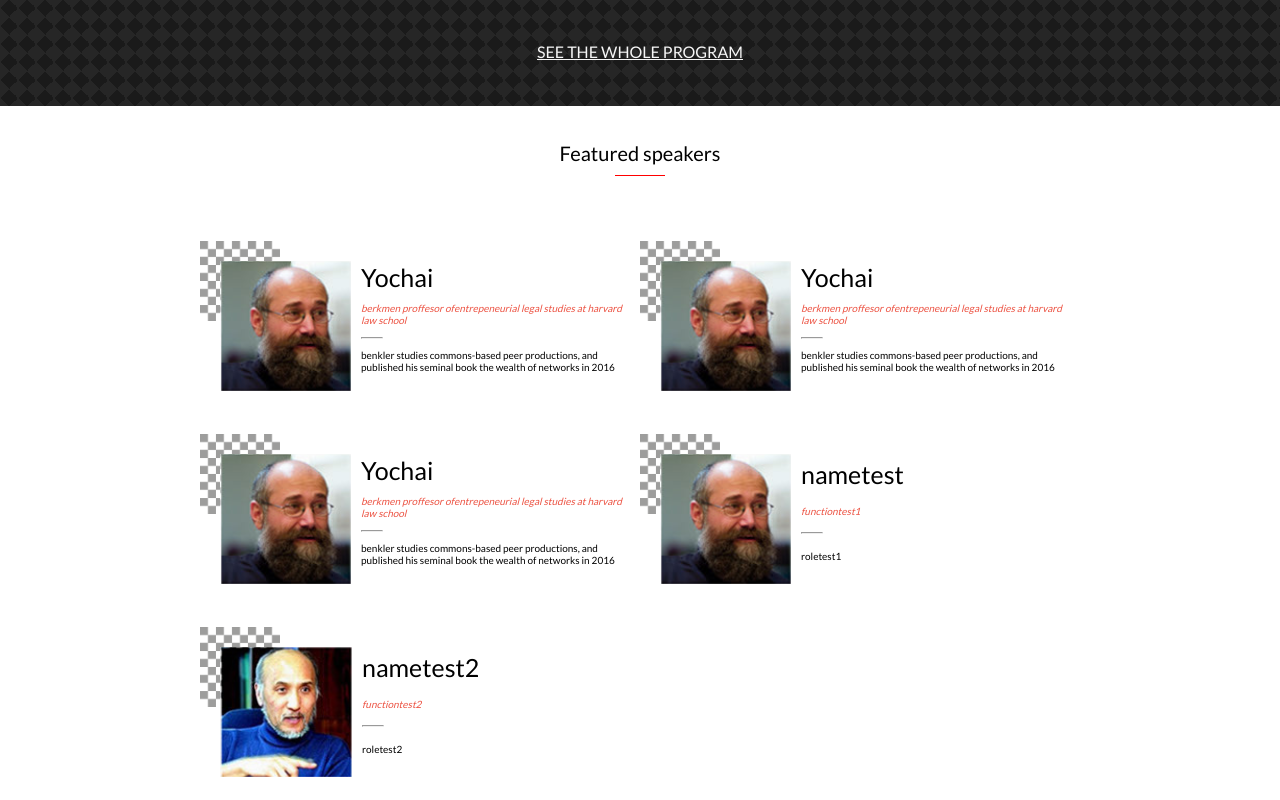
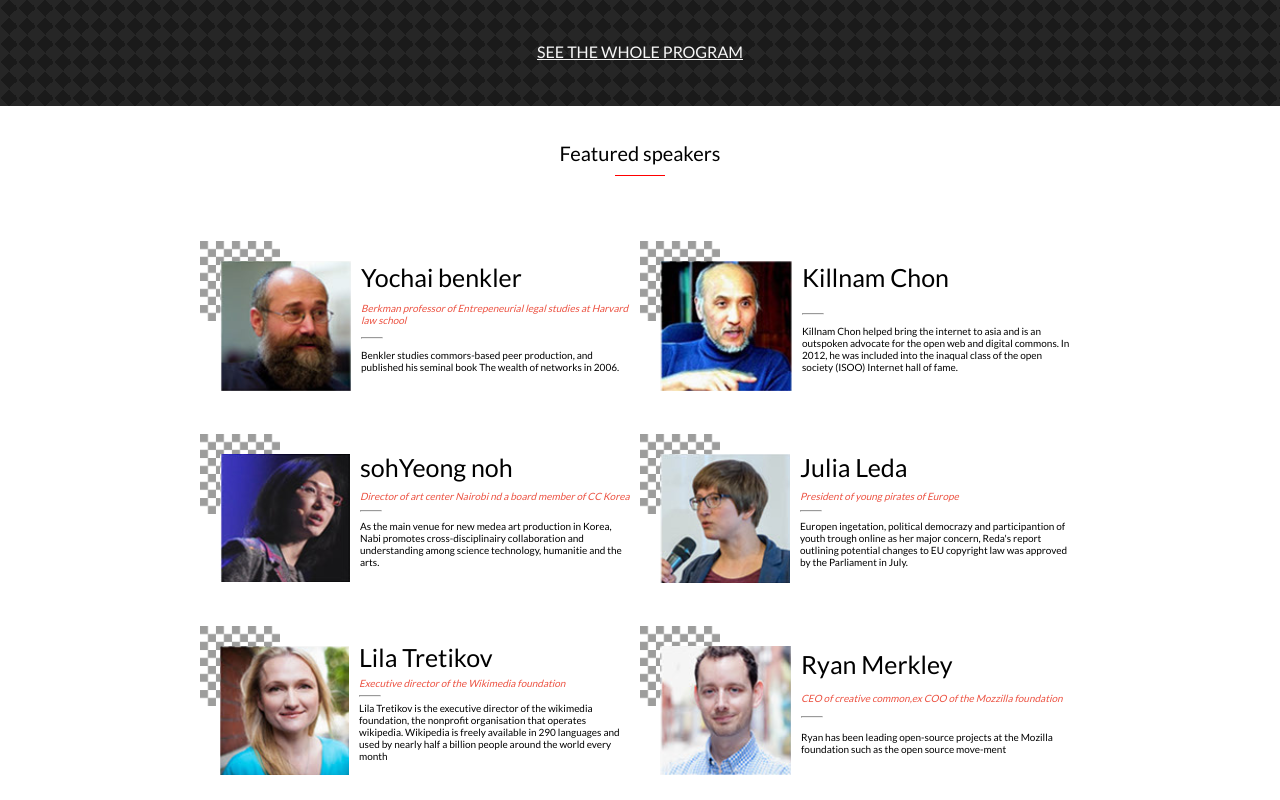
Before and after one commit to Timowest12/capstone, a website: page index.html in a window 1280 px wide. Shown: the part 1036-1836 px from the top of the page. Drawn offline with Linux system fonts and the light colour scheme; a web font is replaced by a local one.

Commit message:
Add speaker data

```diff
--- a/index.html
+++ b/index.html
@@ -110,39 +110,7 @@
             <hr class="announcehr">
         </div>
         <div class="speakers">
-            <div class="speaker">
-                <div class="speakerleft">
-                    <img src="assets/images/speaker1.png" alt="">
-                </div>
-                <div class="speakerright">
-                    <p class="speakername">Yochai</p>
-                    <p class="speakertitle">berkmen proffesor ofentrepeneurial legal studies at harvard law school</p>
-                    <hr class="speakerhr">
-                    <p class="speakerfunction">benkler studies commons-based peer productions, and published his seminal book the wealth of networks in 2016 </p>
-                </div>
-            </div>
-            <div class="speaker">
-                <div class="speakerleft">
-                    <img src="assets/images/speaker1.png" alt="">
-                </div>
-                <div class="speakerright">
-                    <p class="speakername">Yochai</p>
-                    <p class="speakertitle">berkmen proffesor ofentrepeneurial legal studies at harvard law school</p>
-                    <hr class="speakerhr">
-                    <p class="speakerfunction">benkler studies commons-based peer productions, and published his seminal book the wealth of networks in 2016 </p>
-                </div>
-            </div>
-            <div class="speaker">
-                <div class="speakerleft">
-                    <img src="assets/images/speaker1.png" alt="">
-                </div>
-                <div class="speakerright">
-                    <p class="speakername">Yochai</p>
-                    <p class="speakertitle">berkmen proffesor ofentrepeneurial legal studies at harvard law school</p>
-                    <hr class="speakerhr">
-                    <p class="speakerfunction">benkler studies commons-based peer productions, and published his seminal book the wealth of networks in 2016 </p>
-                </div>
-            </div>
+
         </div>
 
     </section>
--- a/scripts/js.js
+++ b/scripts/js.js
@@ -1,9 +1,50 @@
-const speakers = [{
-  name: 'nametest', title: 'functiontest1', function: 'roletest1', image: 'speaker1.png',
-}, {
-  name: 'nametest2', title: 'functiontest2', function: 'roletest2', image: 'speaker2.png',
-}];
-const speakersoutput = document.querySelector('.speakers');
+const speakers = [
+  {
+    name: "Yochai benkler",
+    title:
+      "Berkman professor of Entrepeneurial legal studies at Harvard law school",
+    function:
+      "Benkler studies commors-based peer production, and published his seminal book The wealth of networks in 2006.",
+    image: "speaker1.png",
+  },
+  {
+    name: "Killnam Chon",
+    title:
+      "",
+    function:
+      "Killnam Chon helped bring the internet to asia and is an outspoken advocate for the open web and digital commons. In 2012, he was included into the inaqual class of the open society (ISOO) Internet hall of fame.",
+    image: "speaker2.png",
+  },
+  {
+    name: "sohYeong noh",
+    title: "Director of art center Nairobi nd a board member of CC Korea",
+    function:
+      "As the main venue for new medea art production in Korea, Nabi promotes cross-disciplinairy collaboration and understanding among science technology, humanitie and the arts.",
+    image: "speaker3.png",
+  },
+  {
+    name: "Julia Leda",
+    title: "President of young pirates of Europe",
+    function:
+      "Europen ingetation, political democrazy and participantion of youth trough online as her major concern, Reda's report outlining potential changes to EU copyright law was approved by the Parliament in July.",
+    image: "speaker4.png",
+  },
+  {
+    name: "Lila Tretikov",
+    title: "Executive director of the Wikimedia foundation",
+    function:
+      "Lila Tretikov is the executive director of the wikimedia foundation, the nonprofit organisation that operates wikipedia. Wikipedia is freely available in 290 languages and used by nearly half a billion people around the world every month",
+    image: "speaker5.png",
+  },
+  {
+    name: "Ryan Merkley",
+    title: "CEO of creative common,ex COO of the Mozzilla foundation",
+    function:
+      "Ryan has been leading open-source projects at the Mozilla foundation such as the open source move-ment",
+    image: "speaker6.png",
+  },
+];
+const speakersoutput = document.querySelector(".speakers");
 for (let x = 0; x < speakers.length; x += 1) {
   const speaker = speakers[x];
   speakersoutput.innerHTML += `<div class='speaker'><div class='speakerleft'><img src='assets/images/${speaker.image}'></div><div class='speakerright'><p class='speakername'>${speaker.name}</p><p class='speakertitle'>${speaker.title}</p><hr class='speakerhr'><p class='speakerfunction'>${speaker.function}</p></div></div>`;
```
